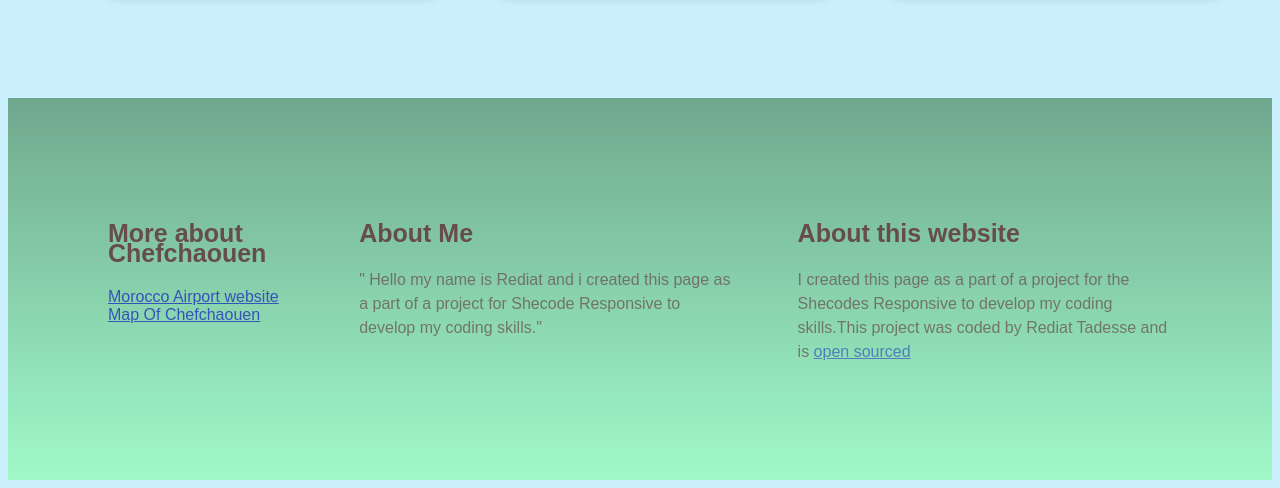
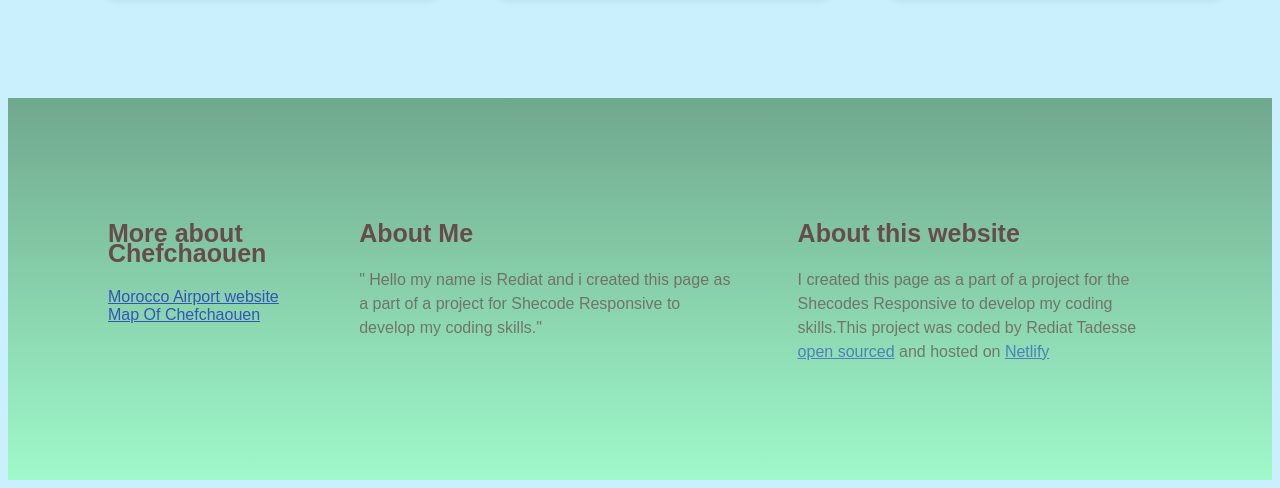
Before and after one commit to redtad1/ethioia-travel-project, a plain HTML site: page index.html in a window 1280 px wide. Shown: the part 3095-3583 px from the top of the page. Drawn offline with Linux system fonts and the light colour scheme; a script that the page names is missing.

Commit message:
Added final link

```diff
--- a/index.html
+++ b/index.html
@@ -1038,11 +1038,16 @@
           <p>
             I created this page as a part of a project for the Shecodes
             Responsive to develop my coding skills.This project was coded by
-            Rediat Tadesse and is
+            Rediat Tadesse
             <a
               href="https://github.com/redtad1/morocco-travel-project"
               target="_blank"
               >open sourced</a
+            >
+            and hosted on
+            <a
+              href="https://app.netlify.com/sites/admirable-treacle-1dd8e7/configuration/general"
+              >Netlify</a
             >
           </p>
         </div>
```
